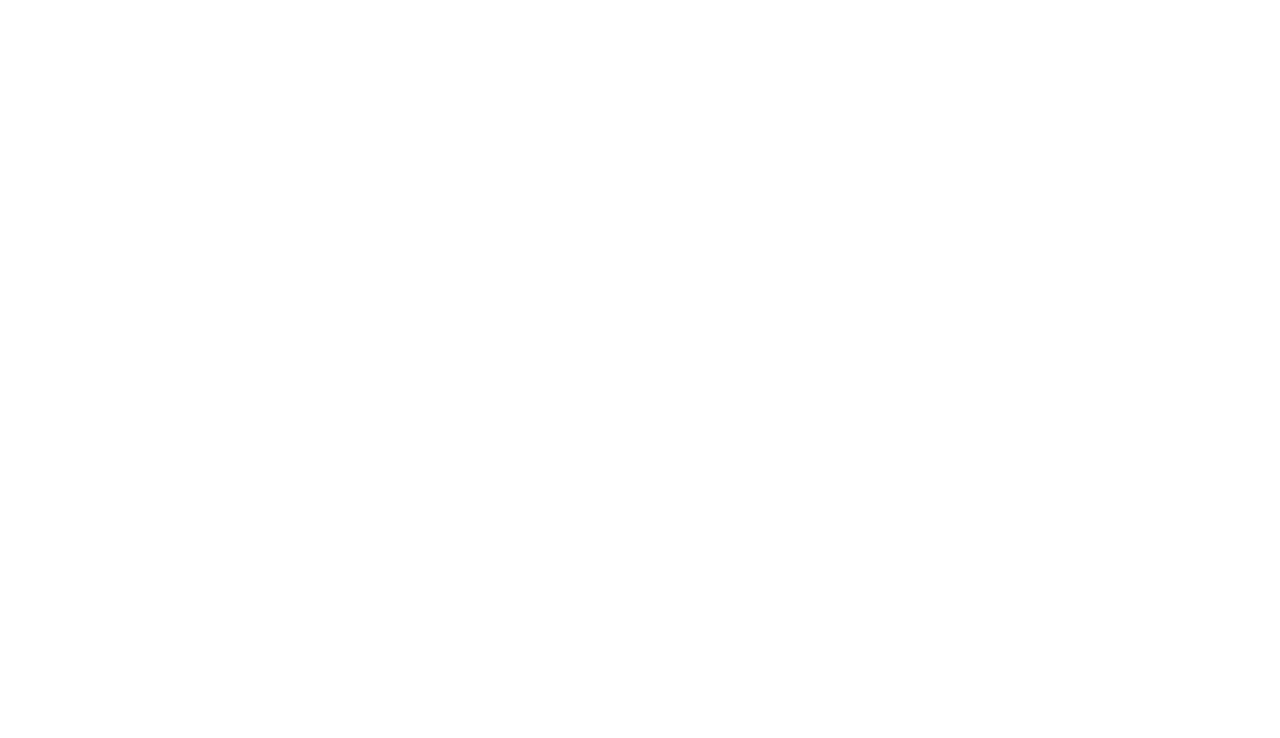
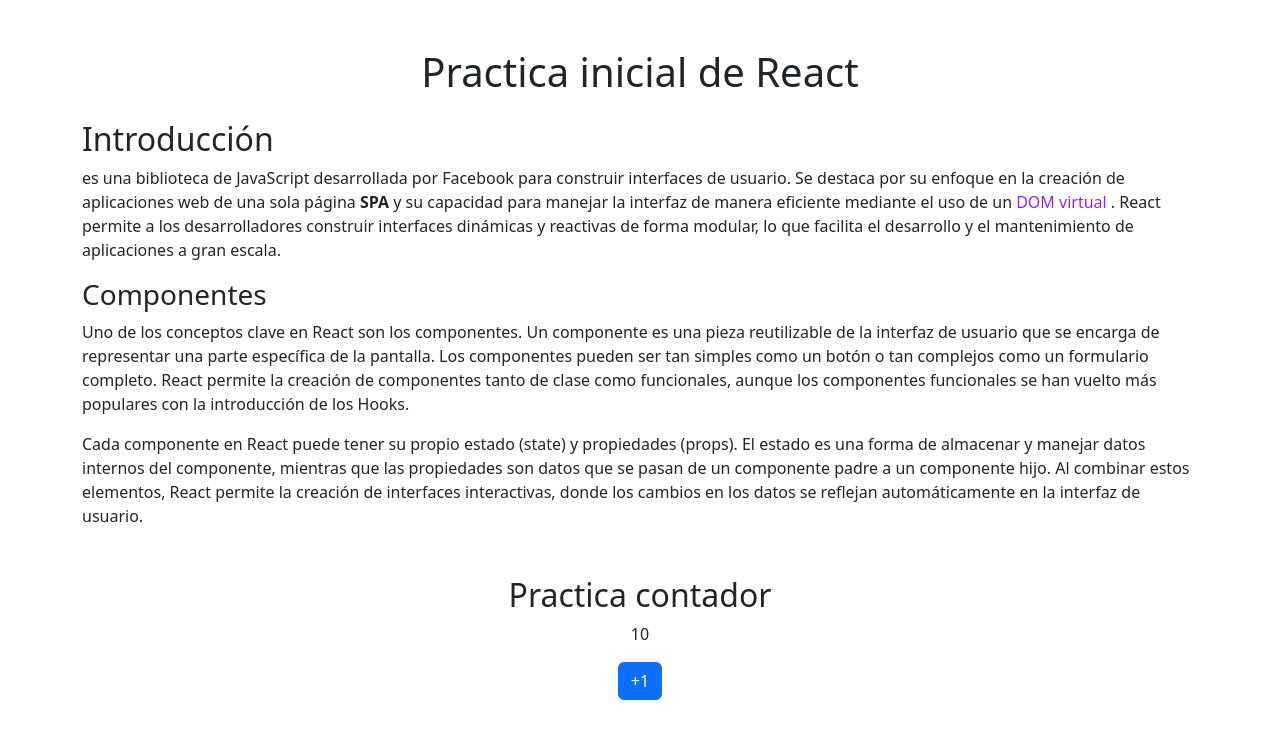
Before and after one commit to gusgettar/proyectoReact, a React (Vite) app: page / in a window 1280 px wide. Shown: the top 738 px of the page. Built offline with nearby package versions, Linux system fonts and the light colour scheme.

Commit message:
Agregamos componentes

```diff
--- a/src/App.jsx
+++ b/src/App.jsx
@@ -1,6 +1,17 @@
+import 'bootstrap/dist/css/bootstrap.min.css'
+import Informacion from './components/Informacion';
+import Contador from './components/Contador';
+function App() {
+  //Aqui agrego la logica de un componente
+  return <>
+  <section className='container my-5'>
+    <h1 className='text-center'>Practica inicial de React</h1>
+  {/*Aqui voy a agregar un componente */}
+  <Informacion></Informacion>
 
-function App() {
-  return <div></div>;
+  </section>
+  <Contador></Contador>
+  </>
 }
 
 export default App;
--- /dev/null
+++ b/src/components/Contador.jsx
@@ -0,0 +1,11 @@
+const Contador = () => {
+    return (
+        <section className="container text-center">
+            <h2>Practica contador</h2>
+            <p>10</p>
+            <button className="btn btn-primary">+1</button>
+        </section>
+    );
+};
+
+export default Contador;
--- /dev/null
+++ b/src/components/Informacion.jsx
@@ -0,0 +1,21 @@
+import Teoria from "./Teoria";
+
+const Informacion = () => {
+  return (
+    <article>
+      <h2 className="mt-4">Introducción</h2>
+      <p>
+        es una biblioteca de JavaScript desarrollada por Facebook para construir
+        interfaces de usuario. Se destaca por su enfoque en la creación de
+        aplicaciones web de una sola página <b>SPA</b> y su capacidad para manejar la
+        interfaz de manera eficiente mediante el uso de un <span className="palabraResaltada">DOM virtual</span> . React
+        permite a los desarrolladores construir interfaces dinámicas y reactivas
+        de forma modular, lo que facilita el desarrollo y el mantenimiento de
+        aplicaciones a gran escala.
+      </p>
+      <Teoria></Teoria>
+    </article>
+  );
+};
+
+export default Informacion;
--- /dev/null
+++ b/src/components/Teoria.jsx
@@ -0,0 +1,13 @@
+
+const Teoria = () => {
+    return (
+        <>
+        <h3>Componentes</h3>
+        <p>Uno de los conceptos clave en React son los componentes. Un componente es una pieza reutilizable de la interfaz de usuario que se encarga de representar una parte específica de la pantalla. Los componentes pueden ser tan simples como un botón o tan complejos como un formulario completo. React permite la creación de componentes tanto de clase como funcionales, aunque los componentes funcionales se han vuelto más populares con la introducción de los Hooks.</p>
+        <p>Cada componente en React puede tener su propio estado (state) y propiedades (props). El estado es una forma de almacenar y manejar datos internos del componente, mientras que las propiedades son datos que se pasan de un componente padre a un componente hijo. Al combinar estos elementos, React permite la creación de interfaces interactivas, donde los cambios en los datos se reflejan automáticamente en la interfaz de usuario.</p>
+
+  </>
+ );
+};
+
+export default Teoria;
--- a/src/index.css
+++ b/src/index.css
@@ -0,0 +1,3 @@
+.palabraResaltada{
+ color: blueviolet;
+}
```
